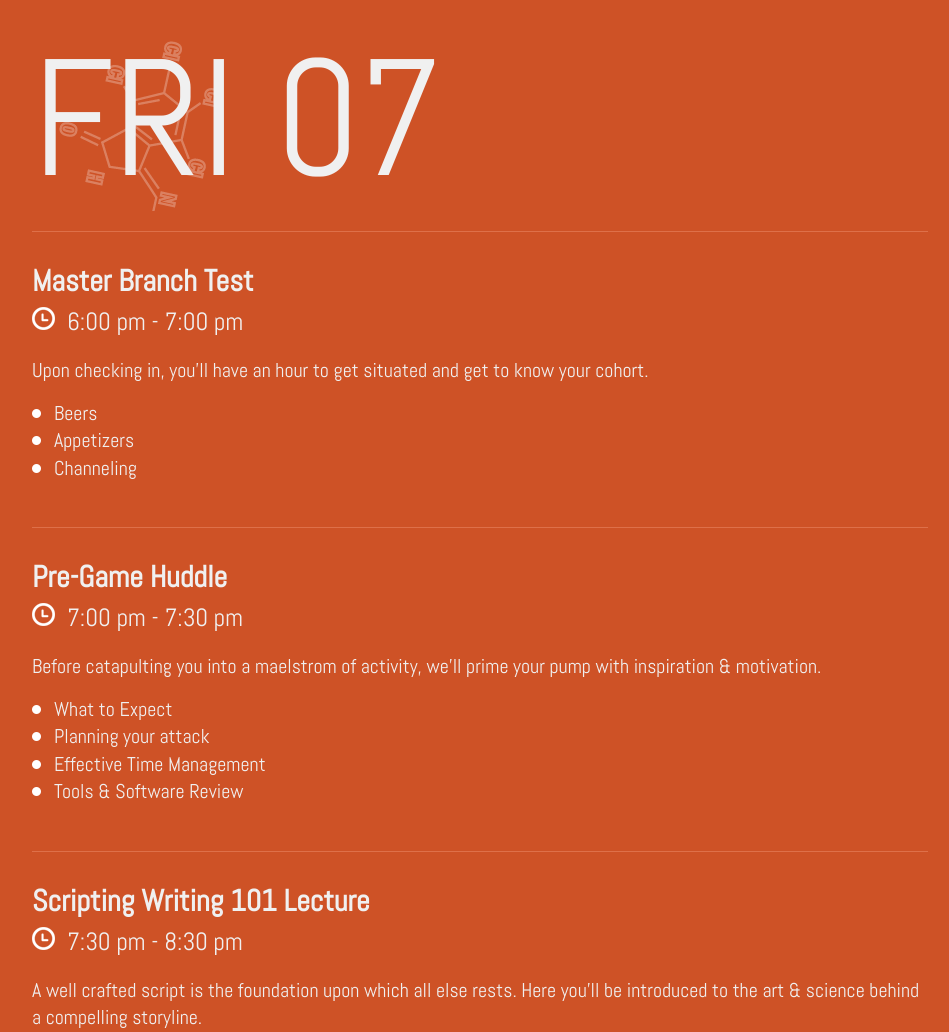
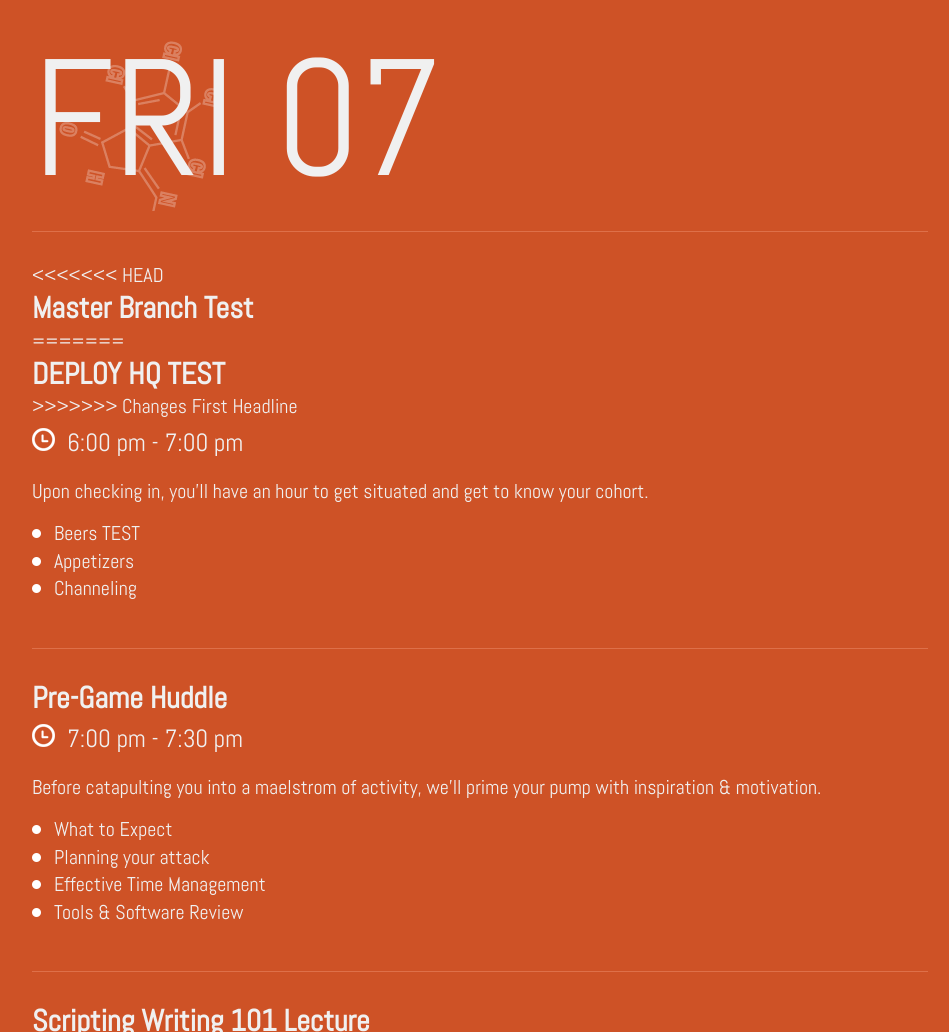
Before and after one commit to benfathi/DVL, a plain HTML site: page index.html in a window 1280 px wide. Shown: the part 1060-2092 px from the top of the page, without its empty margins (160-1109 px from the left). Drawn offline with Linux system fonts and the light colour scheme; a web font is replaced by a local one.

Commit message:
Changes First Headline
testing deploy ping

```diff
--- a/index.html
+++ b/index.html
@@ -104,14 +104,18 @@
 				<div class="content-inner">
 					<ul class="events-list">
 							<li id="event-101" class="event">
+<<<<<<< HEAD
 								<h3>Master Branch Test</h3>
+=======
+								<h3>DEPLOY HQ TEST</h3>
+>>>>>>> Changes First Headline
 								<h4><img src="assets/clock.png" width="35" height="30">6:00 pm - 7:00 pm</h4>
 									<div class="details">
 
 												<div class="register-link">
 														Upon checking in, you'll have an hour to get situated and get to know your cohort.
                                                           <ul>
-                                                        <li>Beers</li>
+                                                        <li>Beers TEST</li>
                                                         <li>Appetizers</li>
                                                         <li>Channeling</li>
                                                         </ul>
```
